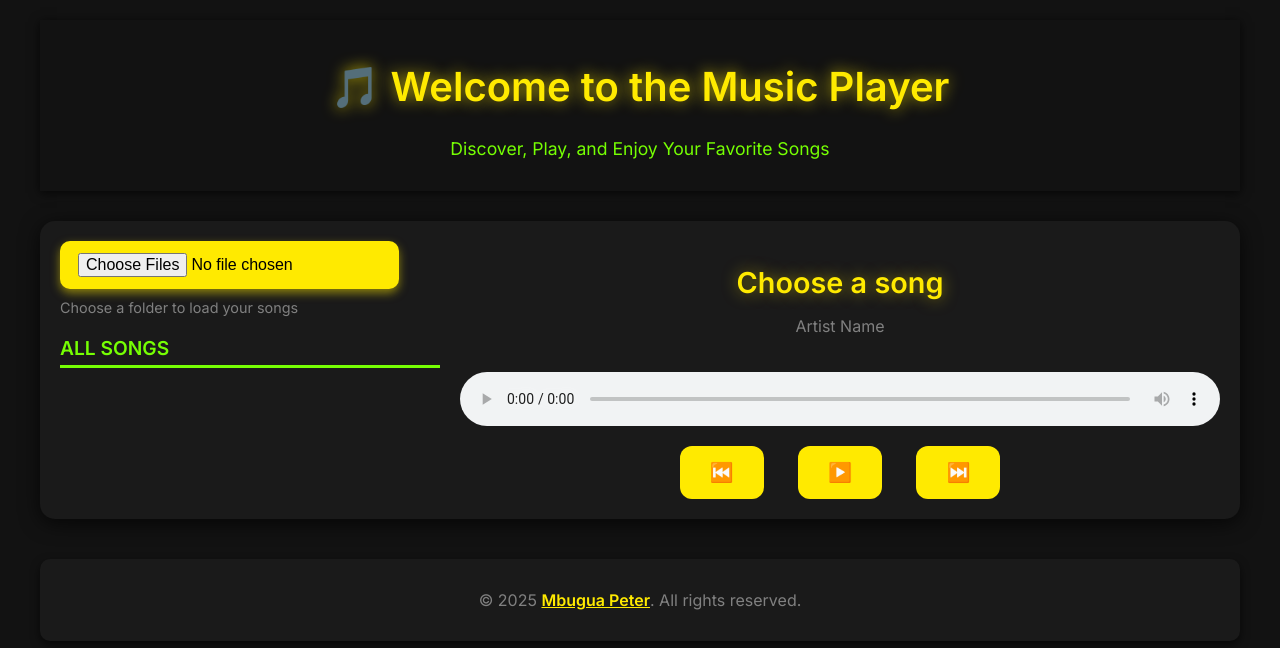
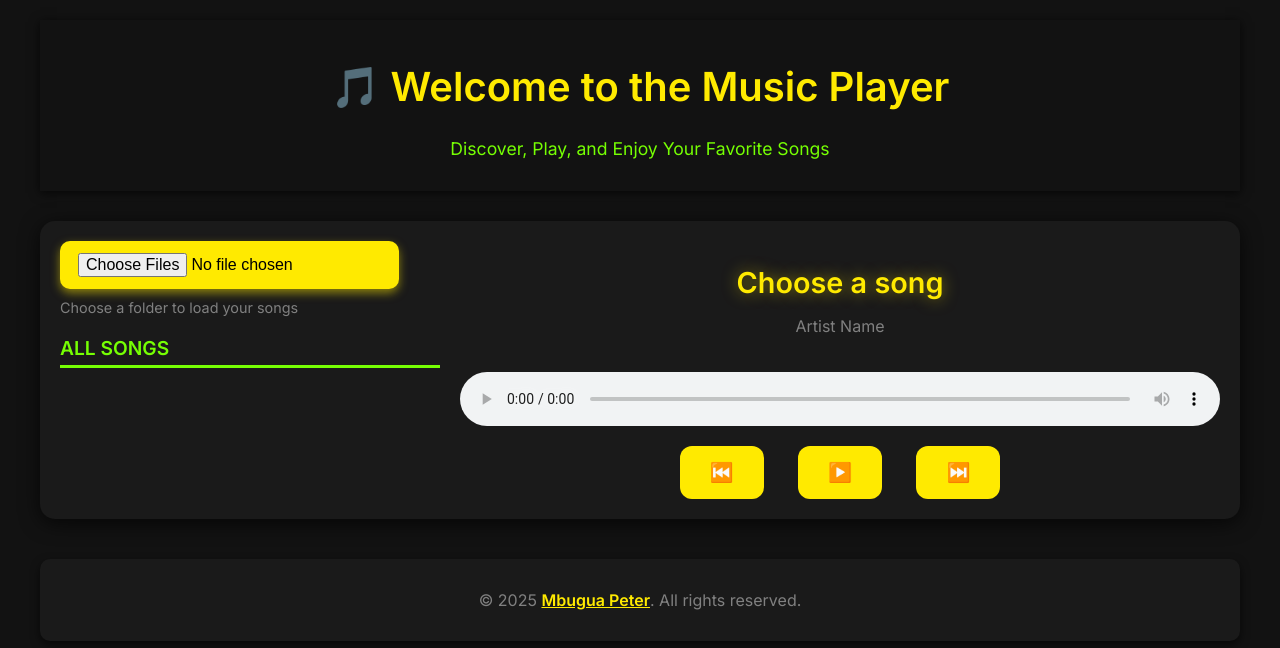
Before and after one commit to P-Mbugua/Music_Player, a plain HTML site: page index.html in a window 1280 px wide. Drawn offline with Linux system fonts and the light colour scheme.

```diff
--- a/styles.css
+++ b/styles.css
@@ -28,7 +28,7 @@ body {
     color: #ffea00;
     font-weight: 600;
     font-size: 2.5rem;
-    text-shadow: 0 0 15px rgba(255, 234, 0, 0.7);
+    /* text-shadow: 0 0 15px rgba(255, 234, 0, 0.7); */
   }
 
   .header .tagline {
```
